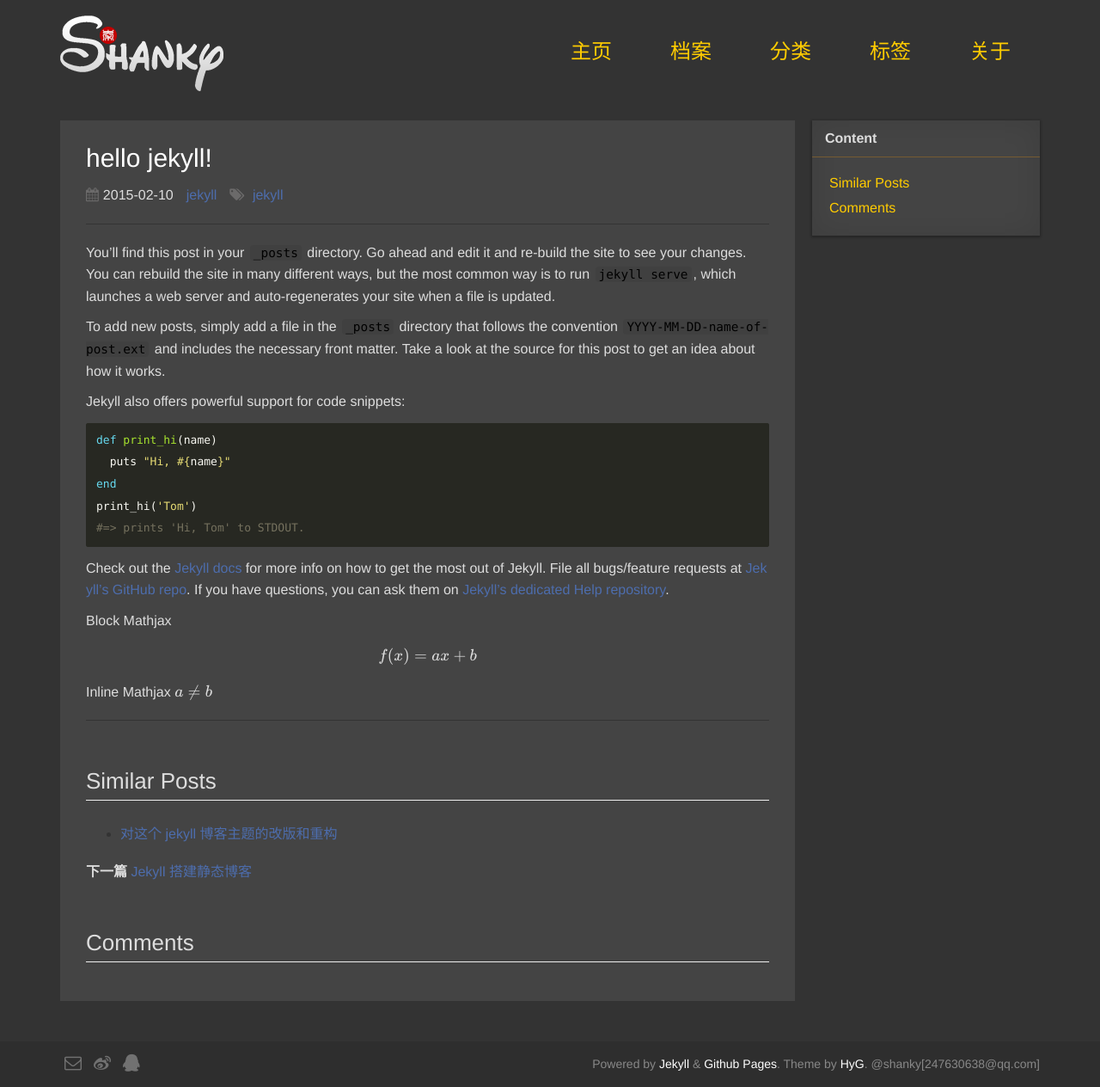
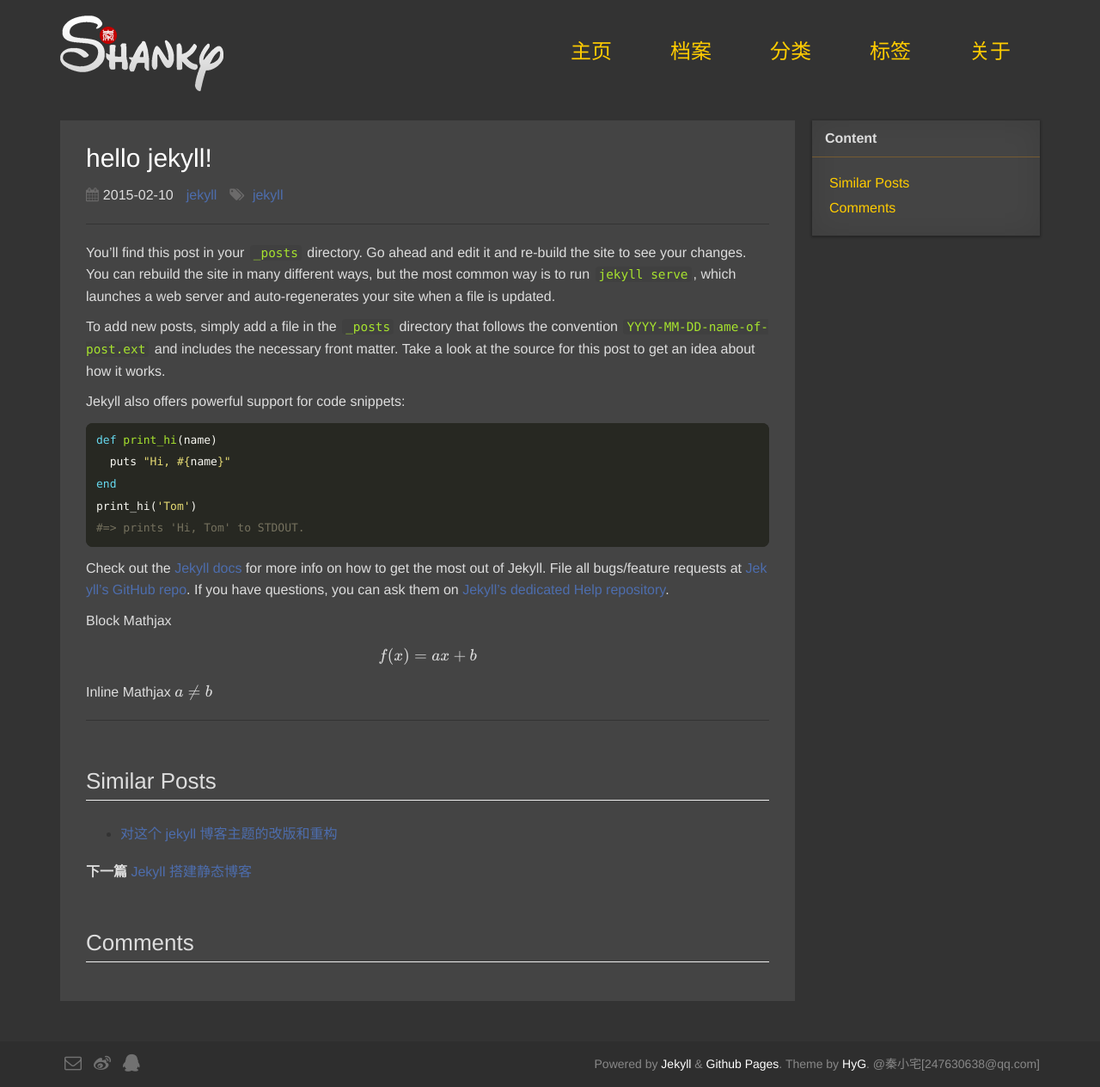
Before and after one commit to shanky-xieqq/shanky-xieqq.github.io, a Jekyll site: the page built from _posts/2015-02-10-welcome-to-jekyll.markdown, in a window 1280 px wide. Shown: the whole page at 86% size. Built offline with Jekyll 4.4.1, drawn with Linux system fonts in a browser that asks for light colours; formulas are drawn with MathJax 3; comment, search, counter and statistics services are not loaded; a style sheet for code colours, icons or effects is not loaded.

Commit message:
修改部分文件

```diff
--- a/_includes/footer.html
+++ b/_includes/footer.html
@@ -16,7 +16,7 @@
                 Theme by <a href="https://github.com/Gaohaoyang">HyG</a>.
             </span>
             <span>
-                @shanky[247630638@qq.com]
+                @秦小宅[247630638@qq.com]
             </span>
         </p>
     </div>
--- a/_sass/_syntax-highlighting.scss
+++ b/_sass/_syntax-highlighting.scss
@@ -6,7 +6,7 @@
     margin: 0 2px;
     font-size: 90%;
     border-radius: 3px;
-    color: #000;
+    color: #a6e22e;
     background-color: rgba(0, 0, 0, 0.06);
     font-family: Monaco,Menlo,"Microsoft YaHei Mono",Consolas,"Courier New",monospace,sans-serif;
 }
@@ -29,8 +29,7 @@
 }
 
 .highlight {
-    border-radius: 3px;
-
+    border-radius: 8px;
     background: #272822;
     .hll { background-color: #272822; }
     .c { color: #75715e } /* Comment */
```
